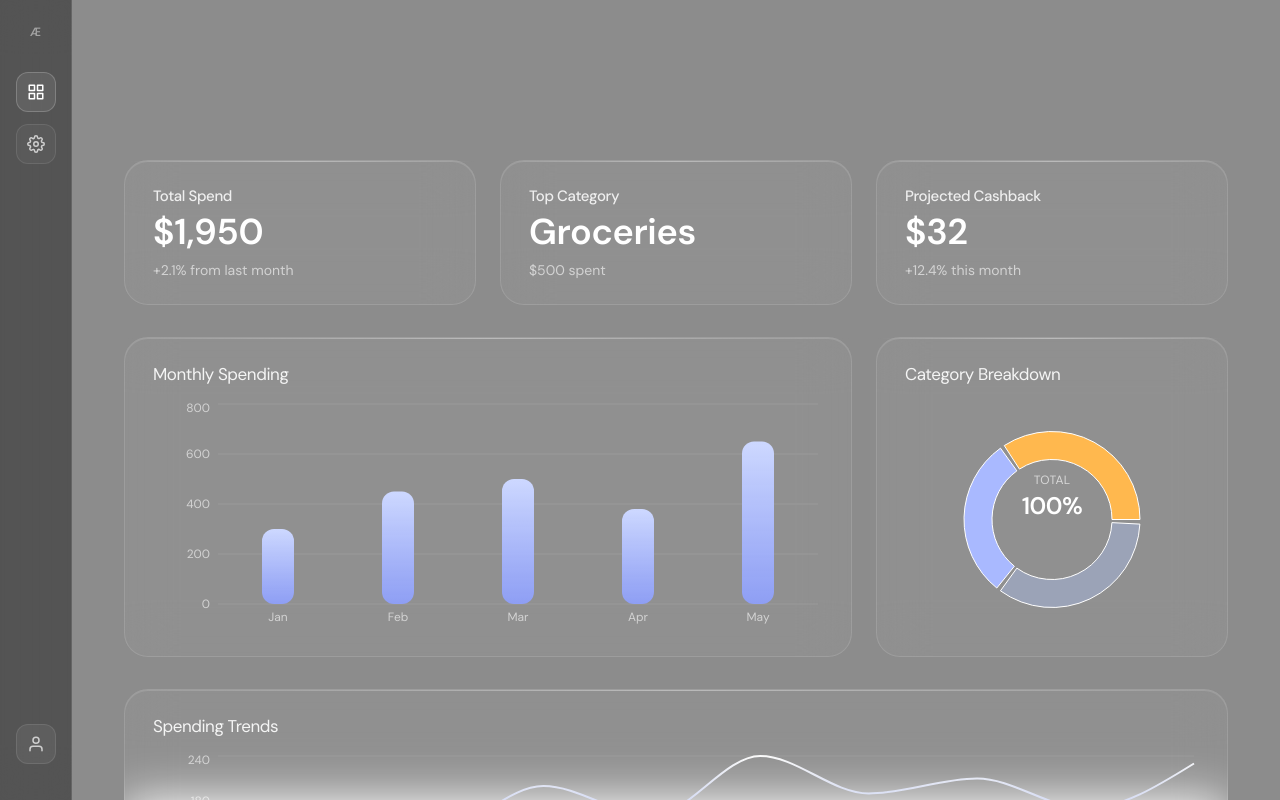
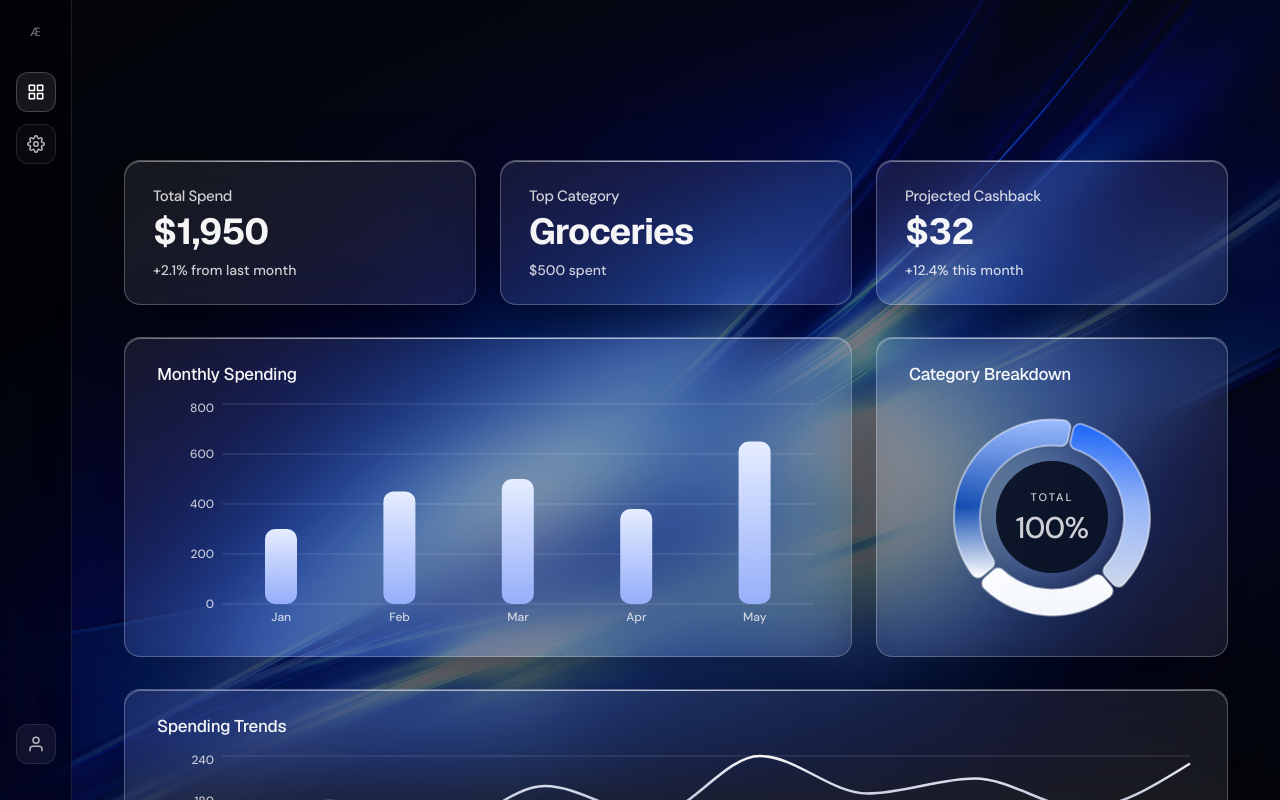
Before and after one commit to vmoreira-dev/Aether, a Next.js app: page / in a window 1280 px wide. Shown: the top 800 px of the page. Built offline with nearby package versions, Linux system fonts and the light colour scheme.

Commit message:
feat(ui): redesigned donut chart w/ frosted gradients + tonal blue system

```diff
--- a/package.json
+++ b/package.json
@@ -13,6 +13,7 @@
     "@dnd-kit/modifiers": "^9.0.0",
     "@dnd-kit/sortable": "^10.0.0",
     "@dnd-kit/utilities": "^3.2.2",
+    "@next/font": "^14.2.15",
     "framer-motion": "^12.23.26",
     "next": "16.0.10",
     "react": "19.2.1",
--- a/src/app/components/BarChartCard.tsx
+++ b/src/app/components/BarChartCard.tsx
@@ -10,6 +10,7 @@ import {
   ResponsiveContainer,
   CartesianGrid,
 } from "recharts";
+import useCardHoverTilt from "../hooks/useCardHoverTilt";
 
 const data = [
   { name: "Jan", value: 300 },
@@ -33,21 +34,33 @@ function CustomTooltip({ active, payload }: any) {
 }
 
 export default function BarChartCard() {
+  const { style, handleMove, handleLeave } = useCardHoverTilt(320);
+
   return (
     <div
+      onMouseMove={handleMove}
+      onMouseLeave={handleLeave}
+      style={style}
       className="
         relative
-        rounded-3xl
-        border border-white/12
-        bg-white/[0.04]
-        backdrop-blur-xl
-        shadow-[inset_0_1px_0_rgba(255,255,255,0.12)]
-        px-7 pt-6 pb-4
+        rounded-2xl
+        border border-white/25
+        bg-white/[0.08]
+        backdrop-blur-2xl
+
+        shadow-[0_25px_80px_rgba(0,0,0,0.55)]
+        before:content-['']
+        before:absolute before:inset-0 before:rounded-2xl
+        before:shadow-[inset_0_1px_0_rgba(255,255,255,0.35)]
+
+        px-8 pt-6 pb-5
+
+        transition-all
+        duration-300
+        ease-[cubic-bezier(.16,1,.3,1)]
       "
-      style={{ height: 320 }}
     >
-      {/* Aether top highlight strip */}
-      <div className="pointer-events-none absolute inset-x-0 top-0 h-px bg-gradient-to-r from-transparent via-white/30 to-transparent" />
+      <div className="pointer-events-none absolute inset-x-0 top-0 h-px bg-gradient-to-r from-transparent via-white/60 to-transparent" />
 
       <p className="font-[DMSerifDisplay] text-[17px] tracking-tight text-white/90 mb-3">
         Monthly Spending
@@ -57,38 +70,38 @@ export default function BarChartCard() {
         <ResponsiveContainer>
           <BarChart data={data} barSize={32}>
             <CartesianGrid
-              stroke="rgba(255,255,255,0.08)"
+              stroke="rgba(255,255,255,0.12)"
               vertical={false}
             />
 
             <XAxis
               dataKey="name"
-              tick={{ fill: "rgba(255,255,255,0.6)", fontSize: 12 }}
+              tick={{ fill: "rgba(255,255,255,0.75)", fontSize: 12 }}
               axisLine={false}
               tickLine={false}
             />
 
             <YAxis
-              tick={{ fill: "rgba(255,255,255,0.6)", fontSize: 12 }}
+              tick={{ fill: "rgba(255,255,255,0.75)", fontSize: 12 }}
               axisLine={false}
               tickLine={false}
             />
 
             <Tooltip
-              cursor={{ fill: "rgba(255,255,255,0.05)" }}
+              cursor={{ fill: "rgba(255,255,255,0.06)" }}
               content={<CustomTooltip />}
             />
 
             <Bar
               dataKey="value"
-              radius={[12, 12, 12, 12]}
+              radius={[10, 10, 10, 10]}
               fill="url(#aetherBar)"
             />
 
             <defs>
               <linearGradient id="aetherBar" x1="0" y1="0" x2="0" y2="1">
-                <stop offset="0%" stopColor="#CDD8FF" stopOpacity="1" />
-                <stop offset="100%" stopColor="#8EA0FF" stopOpacity="0.9" />
+                <stop offset="0%" stopColor="#E6EDFF" stopOpacity="1" />
+                <stop offset="100%" stopColor="#9AB3FF" stopOpacity="0.95" />
               </linearGradient>
             </defs>
           </BarChart>
--- a/src/app/components/DonutChartCard.tsx
+++ b/src/app/components/DonutChartCard.tsx
@@ -1,6 +1,6 @@
 "use client";
 
-import React from "react";
+import React, { useState } from "react";
 import {
   PieChart,
   Pie,
@@ -9,82 +9,136 @@ import {
   Tooltip,
 } from "recharts";
 
-const data = [
-  { name: "Dining", value: 35, color: "#FFB84E" },
-  { name: "Groceries", value: 30, color: "#A9B9FF" },
-  { name: "Other", value: 35, color: "#9BA3B7" },
+const ringData = [
+  { name: "A", value: 40 },
+  { name: "B", value: 35 },
+  { name: "C", value: 25 },
 ];
 
 function CustomTooltip({ active, payload }: any) {
   if (!active || !payload?.length) return null;
-
   const d = payload[0].payload;
 
   return (
     <div className="px-3 py-2 rounded-2xl bg-black/80 backdrop-blur-md border border-white/15 text-xs">
       <div className="opacity-70">{d.name}</div>
-      <div className="text-sm font-semibold text-white">
-        {d.value}%
-      </div>
+      <div className="text-sm font-semibold text-white">{d.value}%</div>
     </div>
   );
 }
 
 export default function DonutChartCard() {
+  const [style, setStyle] = useState<React.CSSProperties>({ height: 320 });
+
+  function handleMove(e: React.MouseEvent<HTMLDivElement>) {
+    const rect = e.currentTarget.getBoundingClientRect();
+    const x = (e.clientX - rect.left) / rect.width;
+    const y = (e.clientY - rect.top) / rect.height;
+
+    setStyle({
+      height: 320,
+      transform: `rotateX(${(0.5 - y) * 2.5}deg) rotateY(${(x - 0.5) * 2.5}deg) scale(1.01)`
+    });
+  }
+
+  function handleLeave() {
+    setStyle({
+      height: 320,
+      transform: "rotateX(0deg) rotateY(0deg) scale(1)"
+    });
+  }
+
   return (
     <div
+      onMouseMove={handleMove}
+      onMouseLeave={handleLeave}
+      style={style}
       className="
-        relative
-        rounded-3xl
-        border border-white/12
-        bg-white/[0.04]
-        backdrop-blur-xl
-        shadow-[inset_0_1px_0_rgba(255,255,255,0.12)]
-        px-7 pt-6 pb-4
-        flex flex-col
+        relative rounded-2xl border border-white/25
+        bg-white/[0.08] backdrop-blur-2xl
+        shadow-[0_25px_80px_rgba(0,0,0,0.55)]
+        before:content-[''] before:absolute before:inset-0 before:rounded-2xl
+        before:shadow-[inset_0_1px_0_rgba(255,255,255,0.35)]
+        px-8 pt-6 pb-5 flex flex-col
+        transition-all duration-300 ease-[cubic-bezier(.16,1,.3,1)]
       "
-      style={{ height: 320 }}
     >
-      {/* Top highlight strip */}
-      <div className="pointer-events-none absolute inset-x-0 top-0 h-px bg-gradient-to-r from-transparent via-white/30 to-transparent" />
+      <div className="pointer-events-none absolute inset-x-0 top-0 h-px bg-gradient-to-r from-transparent via-white/60 to-transparent" />
 
       <p className="font-[DMSerifDisplay] text-[17px] tracking-tight text-white/90 mb-3">
         Category Breakdown
       </p>
 
-      <div className="flex-1 w-full">
+      <div className="flex-1 w-full relative">
         <ResponsiveContainer>
           <PieChart>
-            <Tooltip
-              cursor={{ fill: "transparent" }}
-              content={<CustomTooltip />}
-            />
+            <defs>
+
+              {/* Icy Blue */}
+              <linearGradient id="icyBlue" x1="0" y1="0" x2="0" y2="1">
+                <stop offset="0%" stopColor="#9DBDFF" />
+                <stop offset="55%" stopColor="#124cb1ff" />
+                <stop offset="100%" stopColor="#FFFFFF" />
+              </linearGradient>
+
+              {/* Frost White */}
+              <linearGradient id="frostWhite" x1="0" y1="0" x2="0" y2="1">
+                <stop offset="0%" stopColor="#1a66feff" stopOpacity={0.95}/>
+                <stop offset="50%" stopColor="#9DBDFF" stopOpacity={0.95}/>
+                <stop offset="100%" stopColor="#D8E2F3" stopOpacity={0.95}/>
+              </linearGradient>
+
+              {/* Snow White (third slice – subtle tone shift) */}
+              <linearGradient id="snowWhite" x1="0" y1="0" x2="0" y2="1">
+                <stop offset="0%" stopColor="#FFFFFF" />
+                <stop offset="100%" stopColor="#F3F6FB" />
+              </linearGradient>
+
+            </defs>
+
+            <Tooltip cursor={{ fill: "transparent" }} content={<CustomTooltip />} />
 
             <Pie
-              data={data}
+              data={ringData}
               cx="50%"
               cy="50%"
-              innerRadius={60}
-              outerRadius={88}
-              paddingAngle={3}
+              innerRadius={72}
+              outerRadius={98}
+              startAngle={220}
+              endAngle={-140}
+              paddingAngle={2}
+              cornerRadius={7}
               dataKey="value"
+              stroke="rgba(255,255,255,0.45)"
+              strokeWidth={2}
             >
-              {data.map((entry, i) => (
-                <Cell key={i} fill={entry.color} />
-              ))}
+              <Cell fill="url(#icyBlue)" />
+              <Cell fill="url(#frostWhite)" />
+              <Cell fill="url(#snowWhite)" />
             </Pie>
           </PieChart>
         </ResponsiveContainer>
-      </div>
 
-      {/* Center label */}
-      <div className="absolute inset-0 flex items-center justify-center pointer-events-none">
-        <div className="text-center">
-          <p className="text-xs text-white/60 tracking-wide">TOTAL</p>
-          <p className="text-2xl font-semibold tracking-tight text-white mt-0.5">
-            100%
-          </p>
+        {/* INNER CORE */}
+        <div className="absolute top-1/2 left-1/2 -translate-x-1/2 -translate-y-1/2 pointer-events-none">
+          <div
+            className="
+              relative w-[112px] h-[112px] rounded-full
+              bg-[#0b1225]/95
+              shadow-[0_0_45px_rgba(180,205,255,0.35)]
+            "
+          >
+            <div className="absolute inset-0 flex flex-col items-center justify-center">
+              <p className="text-[11px] tracking-[0.18em] text-white/70">
+                TOTAL
+              </p>
+              <p className="text-3xl font-bold tracking-tight text-white mt-1">
+                100%
+              </p>
+            </div>
+          </div>
         </div>
+
       </div>
     </div>
   );
--- a/src/app/components/LineChartCard.tsx
+++ b/src/app/components/LineChartCard.tsx
@@ -1,6 +1,6 @@
 "use client";
 
-import React from "react";
+import React, { useState } from "react";
 import {
   LineChart,
   Line,
@@ -38,21 +38,51 @@ function CustomTooltip({ active, payload }: any) {
 }
 
 export default function LineChartCard() {
+  const [style, setStyle] = useState<React.CSSProperties>({ height: 300 });
+
+  function handleMove(e: React.MouseEvent<HTMLDivElement>) {
+    const rect = e.currentTarget.getBoundingClientRect();
+    const x = (e.clientX - rect.left) / rect.width;
+    const y = (e.clientY - rect.top) / rect.height;
+
+    setStyle({
+      height: 300,
+      transform: `rotateX(${(0.5 - y) * 2.5}deg) rotateY(${(x - 0.5) * 2.5}deg) scale(1.01)`,
+    });
+  }
+
+  function handleLeave() {
+    setStyle({
+      height: 300,
+      transform: "rotateX(0deg) rotateY(0deg) scale(1)",
+    });
+  }
+
   return (
     <div
+      onMouseMove={handleMove}
+      onMouseLeave={handleLeave}
+      style={style}
       className="
         relative
-        rounded-3xl
-        border border-white/12
-        bg-white/[0.04]
-        backdrop-blur-xl
-        shadow-[inset_0_1px_0_rgba(255,255,255,0.12)]
-        px-7 pt-6 pb-4
+        rounded-2xl
+        border border-white/25
+        bg-white/[0.08]
+        backdrop-blur-2xl
+
+        shadow-[0_25px_80px_rgba(0,0,0,0.55)]
+        before:content-['']
+        before:absolute before:inset-0 before:rounded-2xl
+        before:shadow-[inset_0_1px_0_rgba(255,255,255,0.35)]
+
+        px-8 pt-6 pb-5
+
+        transition-all
+        duration-300
+        ease-[cubic-bezier(.16,1,.3,1)]
       "
-      style={{ height: 300 }}
     >
-      {/* Aether top highlight strip */}
-      <div className="pointer-events-none absolute inset-x-0 top-0 h-px bg-gradient-to-r from-transparent via-white/30 to-transparent" />
+      <div className="pointer-events-none absolute inset-x-0 top-0 h-px bg-gradient-to-r from-transparent via-white/60 to-transparent" />
 
       <p className="font-[DMSerifDisplay] text-[17px] tracking-tight text-white/90 mb-3">
         Spending Trends
@@ -64,21 +94,21 @@ export default function LineChartCard() {
             <defs>
               <linearGradient id="aetherLine" x1="0" y1="0" x2="0" y2="1">
                 <stop offset="0%" stopColor="#FFFFFF" stopOpacity={0.95} />
-                <stop offset="100%" stopColor="#B8C7FF" stopOpacity={0.7} />
+                <stop offset="100%" stopColor="#C9D6FF" stopOpacity={0.75} />
               </linearGradient>
             </defs>
 
-            <CartesianGrid stroke="rgba(255,255,255,0.08)" vertical={false} />
+            <CartesianGrid stroke="rgba(255,255,255,0.12)" vertical={false} />
 
             <XAxis
               dataKey="day"
-              tick={{ fill: "rgba(255,255,255,0.6)", fontSize: 12 }}
+              tick={{ fill: "rgba(255,255,255,0.75)", fontSize: 12 }}
               axisLine={false}
               tickLine={false}
             />
 
             <YAxis
-              tick={{ fill: "rgba(255,255,255,0.6)", fontSize: 12 }}
+              tick={{ fill: "rgba(255,255,255,0.75)", fontSize: 12 }}
               axisLine={false}
               tickLine={false}
             />
@@ -89,7 +119,7 @@ export default function LineChartCard() {
               type="monotone"
               dataKey="value"
               stroke="url(#aetherLine)"
-              strokeWidth={2}
+              strokeWidth={2.5}
               dot={false}
               activeDot={{ r: 4, fill: "white" }}
             />
--- a/src/app/components/StatCard.tsx
+++ b/src/app/components/StatCard.tsx
@@ -1,4 +1,6 @@
+"use client";
 import React from "react";
+import useCardHoverTilt from "../hooks/useCardHoverTilt";
 
 interface StatCardProps {
   title: string;
@@ -7,35 +9,52 @@ interface StatCardProps {
 }
 
 export function StatCard({ title, value, sub }: StatCardProps) {
+  const { style, handleMove, handleLeave } = useCardHoverTilt();
+
   return (
     <div
+      onMouseMove={handleMove}
+      onMouseLeave={handleLeave}
+      style={style}
       className="
         relative
-        rounded-3xl
-        border border-white/12
-        bg-white/[0.04]
-        backdrop-blur-xl
-        shadow-[inset_0_1px_0_rgba(255,255,255,0.12)]
+        rounded-2xl
+        border border-white/25
+
+        bg-white/[0.08]
+        backdrop-blur-2xl
+
+        shadow-[0_20px_60px_rgba(0,0,0,0.45)]
+        hover:shadow-[0_25px_80px_rgba(0,0,0,0.55)]
+        shadow-black/60
+
+        before:content-['']
+        before:absolute before:inset-0 before:rounded-2xl
+        before:shadow-[inset_0_1px_0_rgba(255,255,255,0.35)]
+
         px-7 py-6
-        transition-all duration-150 ease-out
-        hover:shadow-[0_0_35px_rgba(255,255,255,0.05)]
-        hover:bg-white/[0.055]
-        hover:scale-[1.01]
-        active:scale-[0.995]
+
+        transition-all
+        duration-300
+        ease-[cubic-bezier(.16,1,.3,1)]
       "
     >
-      <div className="pointer-events-none absolute inset-x-0 top-0 h-px bg-gradient-to-r from-transparent via-white/30 to-transparent" />
+      {/* top light edge */}
+      <div className="pointer-events-none absolute inset-x-0 top-0 h-px bg-gradient-to-r from-transparent via-white/60 to-transparent" />
 
-      <div className="flex flex-col gap-1.5">
+      {/* soft gloss */}
+      <div className="absolute inset-0 rounded-2xl opacity-0 hover:opacity-100 transition-opacity duration-500 bg-gradient-to-br from-white/[0.08] to-transparent pointer-events-none" />
+
+      <div className="flex flex-col gap-1.5 relative z-10">
         <p
-          className="text-[15px] font-medium tracking-tight text-white/85"
+          className="text-[15px] font-semibold tracking-tight text-white/90"
           style={{ fontFamily: "var(--font-jakarta), system-ui, sans-serif" }}
         >
           {title}
         </p>
 
         <p
-          className="text-4xl font-semibold tracking-[-0.01em] leading-none text-white"
+          className="text-4xl font-bold tracking-[-0.01em] leading-none text-white"
           style={{ fontFamily: "var(--font-jakarta), system-ui, sans-serif" }}
         >
           {value}
@@ -43,7 +62,7 @@ export function StatCard({ title, value, sub }: StatCardProps) {
 
         {sub && (
           <p
-            className="text-sm text-white/60 pt-1"
+            className="text-sm text-white/70 pt-1"
             style={{ fontFamily: "var(--font-jakarta), system-ui, sans-serif" }}
           >
             {sub}
--- a/src/app/globals.css
+++ b/src/app/globals.css
@@ -4,68 +4,134 @@
 @tailwind components;
 @tailwind utilities;
 
+/* ========================= */
+/*  PREMIUM TYPOGRAPHY SYSTEM */
+/* ========================= */
+
+/* Display / Headlines / Numbers */
+:root {
+  --font-display: "DM Serif Display", var(--font-jakarta), system-ui, sans-serif;
+
+  /* Body / UI text */
+  --font-body: var(--font-jakarta), system-ui, sans-serif;
+
+  /* Accent palette — strong but elegant */
+  --accent-1: #aee0ff;   /* icy cyan highlight */
+  --accent-2: #ffdcae;   /* soft champagne gold */
+  --ink-strong: rgba(255,255,255,0.96);
+  --ink-medium: rgba(255,255,255,0.80);
+  --ink-soft: rgba(255,255,255,0.65);
+}
+
+/* Base font application */
+* {
+  font-family: var(--font-body) !important;
+}
+
+/* Chart labels */
+.recharts-text {
+  font-family: var(--font-body) !important;
+}
+
+/* ========================= */
+/*  BASE COLORS */
+/* ========================= */
+
 :root {
   --glass: rgba(20,20,25,0.45);
-  --glass-border: rgba(255,255,255,0.12);
-}
+  --glass-border: rgba(255,255,255,0.22);
 
-:root {
-  font-family: var(--font-jakarta), system-ui, sans-serif;
-}
-
-body {
-  background: #000;
-  color: #fff;
-}
-
-
-:root {
-  --background: #ffffff;
-  --foreground: #171717;
-}
-
-
-@theme inline {
-  --color-background: var(--background);
-  --color-foreground: var(--foreground);
-  --font-sans: var(--font-geist-sans);
-  --font-mono: var(--font-geist-mono);
-}
-
-@media (prefers-color-scheme: dark) {
-  :root {
-    --background: #0a0a0a;
-    --foreground: #ededed;
-  }
+  --background: #0a0a0a;
+  --foreground: #ededed;
 }
 
 body {
   background: var(--background);
-  color: var(--foreground);
-  font-family: Arial, Helvetica, sans-serif;
+  color: var(--ink-medium);
 }
 
+/* ========================= */
+/*  TYPOGRAPHY WEIGHT + TONE */
+/* ========================= */
+
+/* Card titles */
+.card-title,
+p.font-\[DMSerifDisplay\],
+.font-\[DMSerifDisplay\] {
+  font-family: var(--font-display) !important;
+  color: var(--ink-strong) !important;
+  letter-spacing: -0.015em;
+}
+
+/* Headline numbers / metrics */
+.metric,
+.text-4xl,
+.text-5xl,
+.text-6xl {
+  font-family: var(--font-display) !important;
+  font-weight: 700 !important;
+  letter-spacing: -0.02em;
+  color: var(--ink-strong) !important;
+}
+
+/* Body content */
+body,
+p,
+span,
+.text-sm,
+.text-xs {
+  font-family: var(--font-body) !important;
+  font-weight: 500;
+  color: var(--ink-medium);
+}
+
+/* Subtle / Secondary */
+small,
+.text-xs {
+  color: var(--ink-soft);
+}
+
+/* ========================= */
+/*  ACCENT COLOR APPLICATION */
+/* ========================= */
+
+/* Accent text utility (optional class you can use) */
+.accent {
+  color: var(--accent-1);
+}
+
+.accent-gold {
+  color: var(--accent-2);
+}
+
+/* Links — soft accent */
+a {
+  color: var(--accent-1);
+}
+
+/* ========================= */
+/*  RECHARTS ACCENTS */
+/* ========================= */
+
+.recharts-default-tooltip {
+  font-family: var(--font-body) !important;
+}
+
+/* Grid lines slightly brighter for bold glass */
+.recharts-cartesian-grid-horizontal line,
+.recharts-cartesian-grid-vertical line {
+  stroke: rgba(255,255,255,0.16);
+}
+
+/* ========================= */
+/*  CLEANUP */
+/* ========================= */
+
+small,
+.text-xs {
+  color: var(--ink-soft);
+}
 
 body {
-  color: rgba(255,255,255,0.92);
+  color: var(--ink-medium);
 }
-
-small, .text-xs {
-  color: rgba(255,255,255,0.65);
-}
-
-* {
-  font-family: var(--font-jakarta), system-ui, sans-serif !important;
-}
-
-.recharts-text {
-  font-family: var(--font-jakarta), system-ui, sans-serif !important;
-}
-
-* {
-  font-family: var(--font-jakarta), system-ui, sans-serif !important;
-}
-
-.recharts-text {
-  font-family: var(--font-jakarta), system-ui, sans-serif !important;
-}
--- /dev/null
+++ b/src/app/hooks/useCardHoverTilt.ts
@@ -0,0 +1,29 @@
+"use client";
+
+import { useState } from "react";
+
+export default function useCardHoverTilt(height: number) {
+  const [style, setStyle] = useState<React.CSSProperties>({ height });
+
+  function handleMove(e: React.MouseEvent<HTMLDivElement>) {
+    const rect = e.currentTarget.getBoundingClientRect();
+    const x = (e.clientX - rect.left) / rect.width;
+    const y = (e.clientY - rect.top) / rect.height;
+
+    setStyle({
+      height,
+      transform: `rotateX(${(0.5 - y) * 2.5}deg) rotateY(${
+        (x - 0.5) * 2.5
+      }deg) scale(1.01)`,
+    });
+  }
+
+  function handleLeave() {
+    setStyle({
+      height,
+      transform: "rotateX(0deg) rotateY(0deg) scale(1)",
+    });
+  }
+
+  return { style, handleMove, handleLeave };
+}
--- a/src/app/layout.tsx
+++ b/src/app/layout.tsx
@@ -1,11 +1,19 @@
 import "./globals.css";
 import Sidebar from "./components/Sidebar";
 import { DM_Sans } from "next/font/google";
+import { Geist } from "next/font/google";
 
-const dmSans = DM_Sans({
+const bodyFont = DM_Sans({
   subsets: ["latin"],
   weight: ["300","400","500","600","700"],
-  variable: "--font-app",
+  variable: "--font-body",
+  display: "swap",
+});
+
+const displayFont = Geist({
+  subsets: ["latin"],
+  weight: ["500","600","700","800"],
+  variable: "--font-display",
   display: "swap",
 });
 
@@ -17,20 +25,24 @@ export default function RootLayout({
   return (
     <html
       lang="en"
-      className={dmSans.variable}
-      // 👇 alias --font-jakarta so old components still work
-      style={{
-        ["--font-jakarta" as any]: "var(--font-app)",
-      }}
+      className={`${displayFont.variable} ${bodyFont.variable}`}
     >
-      <body className="min-h-screen text-white antialiased font-[var(--font-app)]">
+      <body className="min-h-screen text-white antialiased font-[var(--font-body)]">
 
-        {/* Background */}
+        {/* === BACKGROUND === */}
         <div className="fixed inset-0 -z-10">
-          <div className="absolute inset-0 bg-black/45" />
+          <img
+            src="/backgrounds/wave.webp"
+            alt=""
+            className="w-full h-full object-cover brightness-[1.2] contrast-[1.15] select-none pointer-events-none"
+            draggable={false}
+          />
+
+          {/* Smooth gradient wash to hide texture */}
+          <div className="absolute inset-0 bg-gradient-to-br from-[#05070f]/70 via-[#0b1230]/40 to-[#05070f]/80" />
         </div>
 
-        {/* Frame */}
+        {/* === APP FRAME === */}
         <div className="flex min-h-screen">
           <Sidebar />
           <main className="flex-1 flex justify-center items-start">
```
Also changed, not shown: public/backgrounds/wave.webp (added), 1 other file (tests, documents, lock files or other folders).
